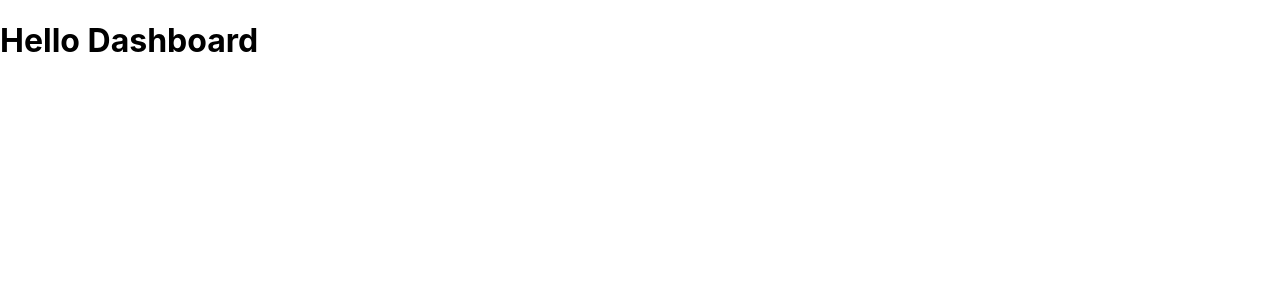
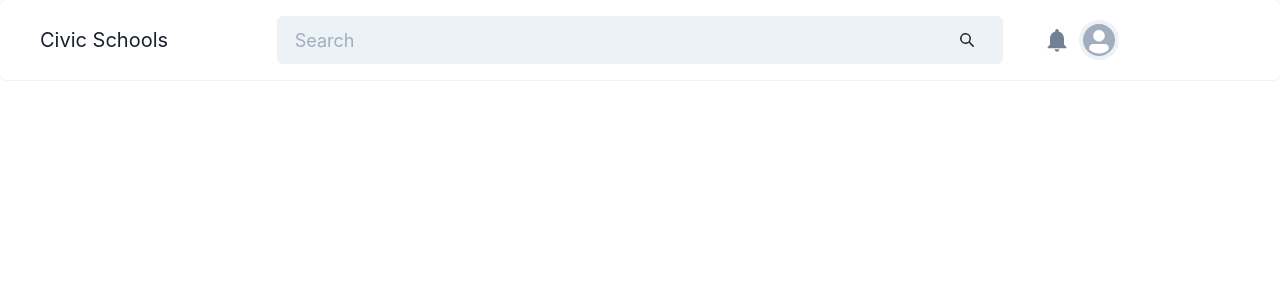
Before and after one commit to WilliamMokoena/teachers-portal, a Next.js app: page /dashboard in a window 1280 px wide. Shown: the top 300 px of the page. Built offline with nearby package versions, Linux system fonts and the light colour scheme.

Commit message:
Built out the appbar

```diff
--- /dev/null
+++ b/components/AppBar/index.tsx
@@ -0,0 +1,63 @@
+import {
+  Avatar,
+  Box,
+  Button,
+  Flex,
+  Input,
+  InputGroup,
+  InputRightElement,
+  HStack,
+  Spacer,
+  Text,
+} from '@chakra-ui/react'
+
+import { BellIcon, SearchIcon } from '@chakra-ui/icons'
+
+const AppBar = () => {
+  return (
+    <Box
+      pos="absolute"
+      top="0"
+      left="0"
+      w="100vw"
+      boxShadow="xs"
+      p={4}
+      rounded="md"
+      bg="white"
+    >
+      <HStack>
+        {/* Logo */}
+        <Box w="20vw" paddingX={6}>
+          <Text fontSize="xl">Civic Schools</Text>
+        </Box>
+        <Spacer />
+
+        {/* Search bar */}
+        <Box w="60vw">
+          <InputGroup size="lg">
+            <Input variant="filled" placeholder="Search" />
+
+            <InputRightElement width="4.5rem">
+              <Button p={0} borderRadius="full" size="sm">
+                <SearchIcon />
+              </Button>
+            </InputRightElement>
+          </InputGroup>
+        </Box>
+        <Spacer />
+
+        {/* Notifications and Avatar */}
+        <Box w="20vw" paddingX={6}>
+          <HStack justifyItems="flex-end">
+            <BellIcon w={7} h={7} color="gray.500"/>
+            <Button p={0} borderRadius="full">
+              <Avatar bg="gray.400" size="sm" />
+            </Button>
+          </HStack>
+        </Box>
+      </HStack>
+    </Box>
+  )
+}
+
+export default AppBar
--- a/package.json
+++ b/package.json
@@ -8,7 +8,12 @@
     "lint": "next lint"
   },
   "dependencies": {
+    "@chakra-ui/icons": "^1.1.1",
+    "@chakra-ui/react": "^1.8.1",
+    "@emotion/react": "^11",
+    "@emotion/styled": "^11",
     "@mui/icons-material": "^5.3.1",
+    "framer-motion": "^5",
     "next": "12.0.8",
     "react": "17.0.2",
     "react-dom": "17.0.2"
--- a/pages/_app.tsx
+++ b/pages/_app.tsx
@@ -1,8 +1,13 @@
 import '../styles/globals.css'
 import type { AppProps } from 'next/app'
+import { ChakraProvider } from '@chakra-ui/react'
 
-function MyApp({ Component, pageProps }: AppProps) {
-  return <Component {...pageProps} />
+function MyApp({ Component, pageProps}: AppProps) {
+  return (
+    <ChakraProvider>
+      <Component {...pageProps} />
+    </ChakraProvider>
+  )
 }
 
 export default MyApp
--- a/pages/dashboard.tsx
+++ b/pages/dashboard.tsx
@@ -1,11 +1,14 @@
 import type { NextPage } from 'next'
 import Head from 'next/head'
 
+// Custom Components
+import AppBar from "Components/AppBar"
+
 const Dashboard: NextPage = () => {
   return (
-    <div>
-      <h1>Hello Dashboard</h1>
-    </div>
+    <>
+      <AppBar />
+    </>
   )
 }
 
```
Also changed, not shown: 2 other files (tests, documents, lock files or other folders).
